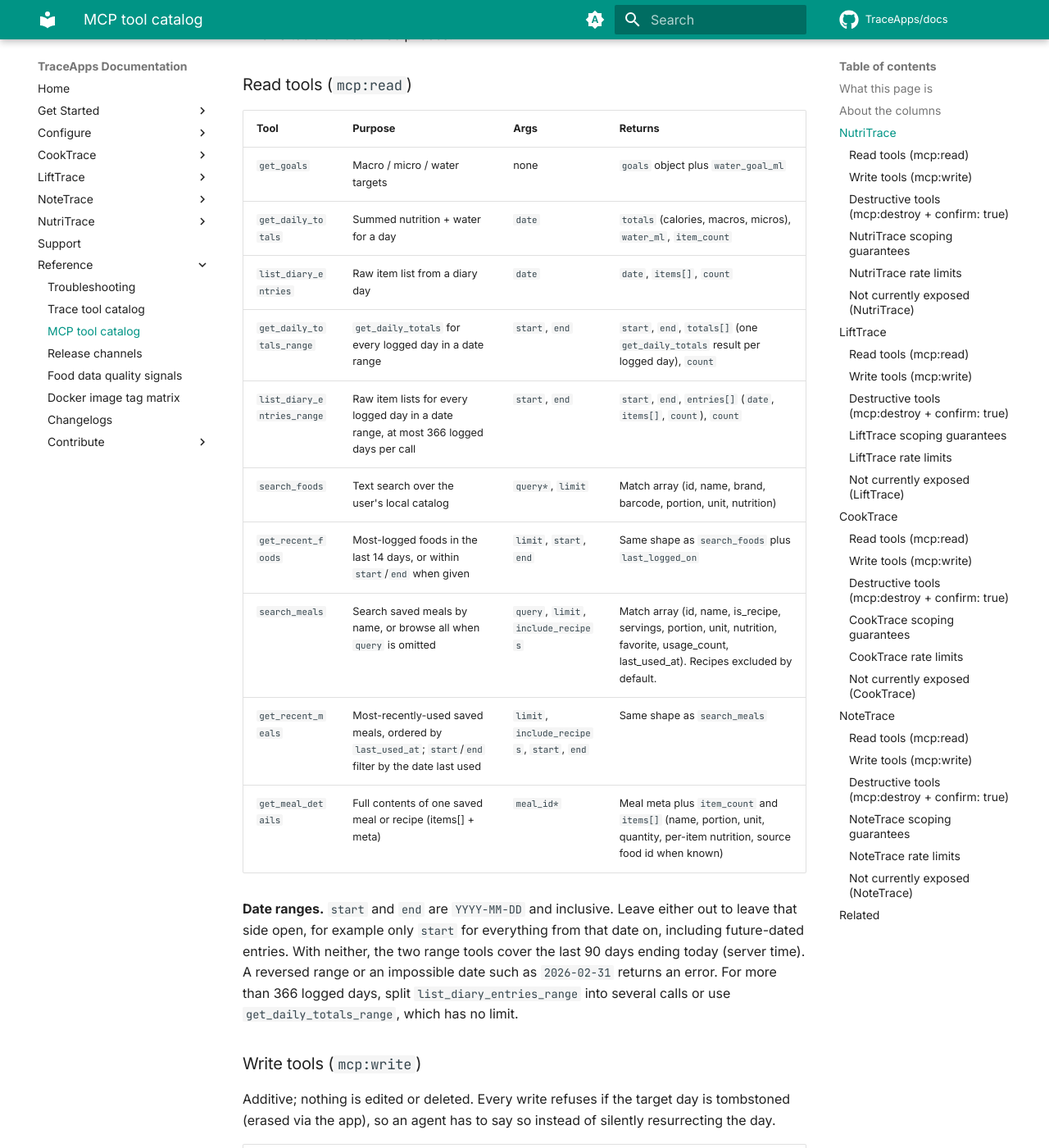
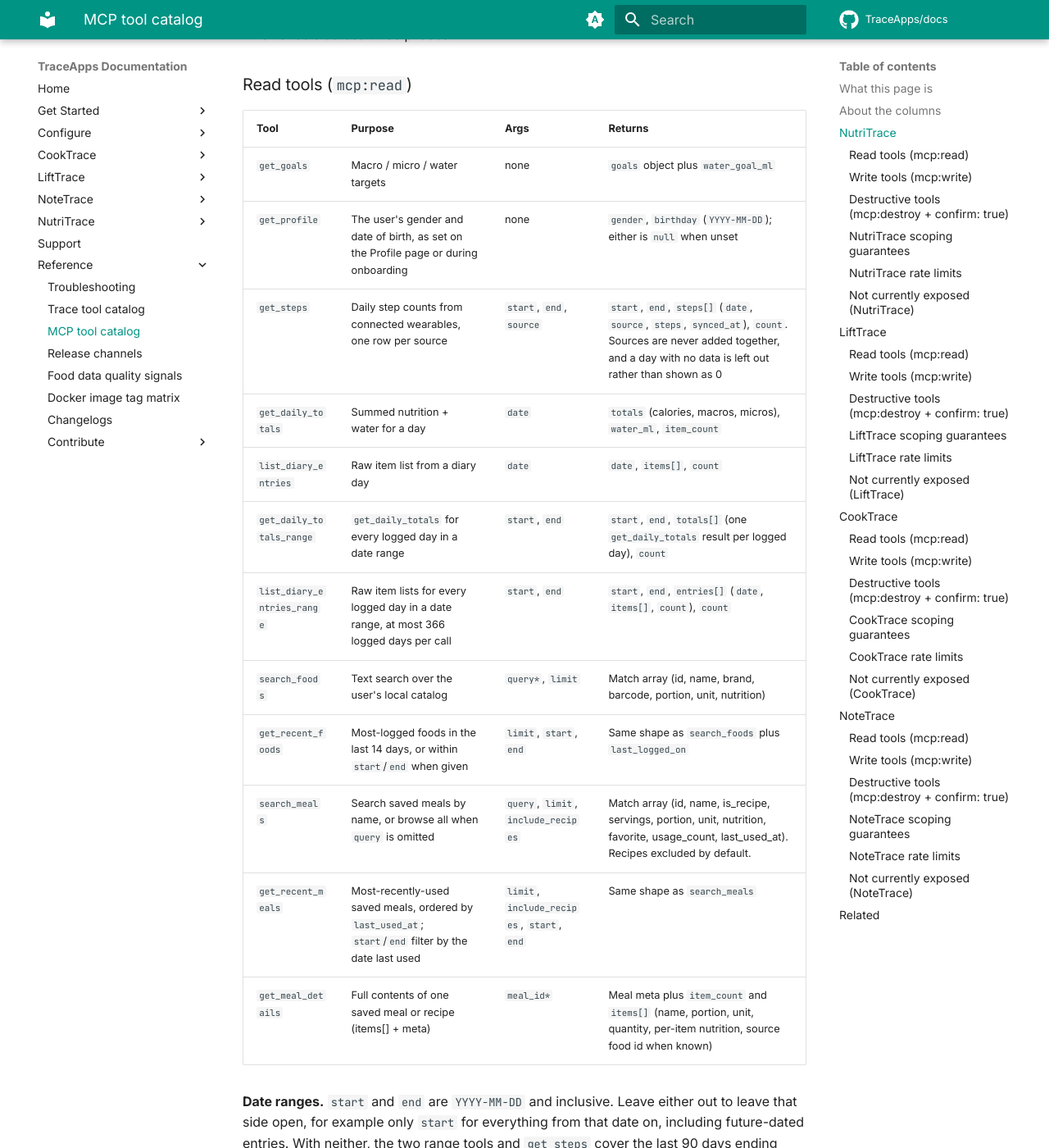
Before and after one commit to TraceApps/docs, an MkDocs documentation site: the page built from docs/reference/mcp-tools.md, in a window 1280 px wide and 1400 px high, scrolled down 931 px. Shown: the whole window at 82% size. Built offline with MkDocs 1.6.1 and Material for MkDocs 9.7.7, drawn with Linux system fonts in a browser that asks for light colours; comment, search, counter and statistics services are not loaded; some of the changed text lies outside the part shown.

Commit message:
docs(nutritrace) MCP get_steps and get_profile, read tool counts
(cherry picked from commit 56a05461a1b3b4edbb43a3ccd5558b2364882529)

```diff
--- a/docs/reference/mcp-tools.md
+++ b/docs/reference/mcp-tools.md
@@ -28,6 +28,8 @@ Twelve tools across three phases.
 | Tool | Purpose | Args | Returns |
 |------|---------|------|---------|
 | `get_goals` | Macro / micro / water targets | none | `goals` object plus `water_goal_ml` |
+| `get_profile` | The user's gender and date of birth, as set on the Profile page or during onboarding | none | `gender`, `birthday` (`YYYY-MM-DD`); either is `null` when unset |
+| `get_steps` | Daily step counts from connected wearables, one row per source | `start`, `end`, `source` | `start`, `end`, `steps[]` (`date`, `source`, `steps`, `synced_at`), `count`. Sources are never added together, and a day with no data is left out rather than shown as 0 |
 | `get_daily_totals` | Summed nutrition + water for a day | `date` | `totals` (calories, macros, micros), `water_ml`, `item_count` |
 | `list_diary_entries` | Raw item list from a diary day | `date` | `date`, `items[]`, `count` |
 | `get_daily_totals_range` | `get_daily_totals` for every logged day in a date range | `start`, `end` | `start`, `end`, `totals[]` (one `get_daily_totals` result per logged day), `count` |
@@ -38,7 +40,7 @@ Twelve tools across three phases.
 | `get_recent_meals` | Most-recently-used saved meals, ordered by `last_used_at`; `start`/`end` filter by the date last used | `limit`, `include_recipes`, `start`, `end` | Same shape as `search_meals` |
 | `get_meal_details` | Full contents of one saved meal or recipe (items[] + meta) | `meal_id*` | Meal meta plus `item_count` and `items[]` (name, portion, unit, quantity, per-item nutrition, source food id when known) |
 
-**Date ranges.** `start` and `end` are `YYYY-MM-DD` and inclusive. Leave either out to leave that side open, for example only `start` for everything from that date on, including future-dated entries. With neither, the two range tools cover the last 90 days ending today (server time). A reversed range or an impossible date such as `2026-02-31` returns an error. For more than 366 logged days, split `list_diary_entries_range` into several calls or use `get_daily_totals_range`, which has no limit.
+**Date ranges.** `start` and `end` are `YYYY-MM-DD` and inclusive. Leave either out to leave that side open, for example only `start` for everything from that date on, including future-dated entries. With neither, the two range tools and `get_steps` cover the last 90 days ending today (server time). A reversed range or an impossible date such as `2026-02-31` returns an error. For more than 366 logged days, split `list_diary_entries_range` into several calls or use `get_daily_totals_range`, which has no limit.
 
 ### Write tools (`mcp:write`)
 
```
Also changed, not shown: docs/nutritrace/env-vars.md (+1 -1 lines), docs/nutritrace/mcp.md (+2 -2 lines).
